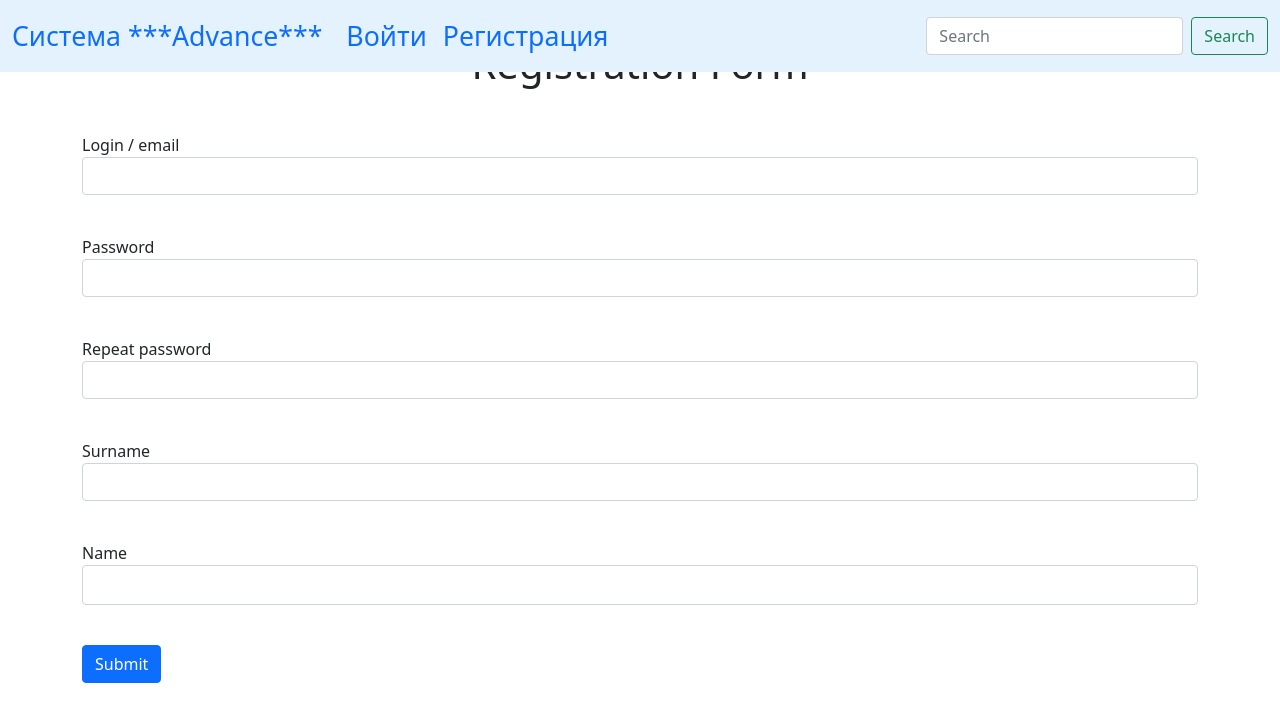
After one commit to Andrey-Kirilll/Last-Project-WEB-, a Flask app: template templates/user_registration.html in a window 1280 px wide. The commit adds this page. Shown: the top 722 px of the page. Run offline with Flask 2, Linux system fonts and the light colour scheme; the template is opened without the code that fills it: values that come from a table or form of the project are taken from there, others are empty.

Commit message:
User/Admin profiles changes

```diff
--- a/data/forms.py
+++ b/data/forms.py
@@ -1,16 +1,15 @@
 from flask_wtf import FlaskForm
-from wtforms import SubmitField, StringField, PasswordField, BooleanField, RadioField
+from wtforms import SubmitField, StringField, PasswordField, BooleanField, RadioField, SelectMultipleField, FloatField
 from wtforms.fields.html5 import EmailField
 from wtforms.validators import DataRequired
 
 
-class RegisterForm(FlaskForm):
+class RegistrationForm(FlaskForm):
     email = EmailField('Login / email', validators=[DataRequired()])
     password = PasswordField('Password', validators=[DataRequired()])
     password_again = PasswordField('Repeat password', validators=[DataRequired()])
     surname = StringField('Surname', validators=[DataRequired()])
     name = StringField('Name', validators=[DataRequired()])
-    type = RadioField('Who are u?', choices=['User', 'Administrator'], validators=[DataRequired()])
     submit = SubmitField('Submit')
 
 
@@ -18,4 +17,19 @@ class LoginForm(FlaskForm):
     email = EmailField('Login / email', validators=[DataRequired()])
     password = PasswordField('Password', validators=[DataRequired()])
     remember_me = BooleanField('Remember me')
+    submit = SubmitField('Продолжить')
+
+
+class AddWork(RegistrationForm):
+    business = SelectMultipleField('Выберите тип организации', validators=[DataRequired()], coerce=str,
+                                   choices=[('Пятёрочка', 'Пятёрочка'), ('Магнит', 'Магнит'),
+                                            ('Будь Здоров', 'Будь Здоров')])
+    city = StringField('Введите название города', validators=[DataRequired()])
+    street = StringField('Введите название улицы', validators=[DataRequired()])
+    house = FloatField('Введите номер дома', validators=[DataRequired()])
+
+
+class RadioForm(FlaskForm):
+    type = RadioField('Who are u?', coerce=str, choices=[('1', 'User'), ('2', 'Administrator')], default='1',
+                      validators=[DataRequired()])
     submit = SubmitField('Submit')
--- a/data/models.py
+++ b/data/models.py
@@ -50,7 +50,7 @@ class Resources(SqlAlchemyBase, SerializerMixin):
     type = sqlalchemy.Column(sqlalchemy.String, nullable=True)
     price = sqlalchemy.Column(sqlalchemy.Integer, nullable=True)
     count = sqlalchemy.Column(sqlalchemy.Integer, nullable=True)
-    in_store = sqlalchemy.Column(sqlalchemy.String, nullable=True)
+    store = sqlalchemy.Column(sqlalchemy.String, nullable=True)
     store_address = sqlalchemy.Column(sqlalchemy.String, nullable=True)
     #administrator_id = sqlalchemy.Column(sqlalchemy.Integer, sqlalchemy.ForeignKey("administrators.id"), nullable=True)
     created_datetime = sqlalchemy.Column(sqlalchemy.DateTime, default=datetime.datetime.now)
--- a/main.py
+++ b/main.py
@@ -1,8 +1,8 @@
 from flask import Flask, make_response, jsonify, render_template
-from flask_login import login_user, LoginManager, login_required, logout_user
+from flask_login import login_user, LoginManager, login_required, logout_user, current_user
 from werkzeug.utils import redirect
-from data.models import User
-from data.forms import RegisterForm, LoginForm
+from data.models import User, Administrator
+from data.forms import RegistrationForm, LoginForm, AddWork, RadioForm
 from data import db_session
 from data import search
 
@@ -17,6 +17,21 @@ login_manager.init_app(app)
 def load_user(user_id):
     db_sess = db_session.create_session()
     return db_sess.query(User).get(user_id)
+
+
+@app.route('/profile', methods=['GET', 'POST'])
+def on_profile():
+    db_sess = db_session.create_session()
+    try:
+        user_info = db_sess.query(User).get(current_user.id)
+        print(user_info.name)
+    except Exception:
+        user_info = None
+        admin_info = db_sess.query(Administrator).get(current_user.id)
+    if user_info is not None:
+        return render_template('lets see user profile.html', user=user_info)
+    else:
+        return render_template('', admin=admin_info)
 
 
 @app.route('/logout')
@@ -50,14 +65,25 @@ def index():
 
 @app.route('/registration', methods=['GET', 'POST'])
 def registration():
-    form = RegisterForm()
+    form = RadioForm()
+    if form.validate_on_submit():
+        if form.type.data == '1':
+            return redirect('/user_registration')
+        else:
+            return redirect('/admin_registration')
+    return render_template('radio.html', title='Who are you?', form=form)
+
+
+@app.route('/user_registration', methods=['GET', 'POST'])
+def user_registration():
+    form = RegistrationForm()
     if form.validate_on_submit():
         if form.password.data != form.password_again.data:
-            return render_template('registration.html', title='Registration', form=form,
+            return render_template('user_registration.html', title='Registration', form=form,
                                    message="Passwords don't match")
         db_sess = db_session.create_session()
         if db_sess.query(User).filter(User.email == form.email.data).first():
-            return render_template('registration.html', title='Registration', form=form,
+            return render_template('user_registration.html', title='Registration', form=form,
                                    message="This user already exists")
         user = User(
             name=form.name.data,
@@ -68,7 +94,32 @@ def registration():
         db_sess.add(user)
         db_sess.commit()
         return redirect('/login')
-    return render_template('registration.html', title='Регистрация', form=form)
+    return render_template('user_registration.html', title='Регистрация', form=form)
+
+
+@app.route('/admin_registration', methods=['GET', 'POST'])
+def admin_registration():
+    form = AddWork()
+    if form.validate_on_submit():
+        if form.password.data != form.password_again.data:
+            return render_template('admin_registration.html', title='Registration', form=form,
+                                   message="Passwords don't match")
+        db_sess = db_session.create_session()
+        if db_sess.query(Administrator).filter(Administrator.email == form.email.data).first():
+            return render_template('admin_registration.html', title='Registration', form=form,
+                                   message="This admin already exists")
+        admin = Administrator(
+            name=form.name.data,
+            surname=form.surname.data,
+            email=form.email.data,
+            store_name=form.business.data[0],
+            store_address=','.join([form.city.data, form.street.data, str(form.house.data)])
+        )
+        admin.set_password(form.password.data)
+        db_sess.add(admin)
+        db_sess.commit()
+        return redirect('/login')
+    return render_template('admin_registration.html', title='Регистрация', form=form)
 
 
 @app.route('/login', methods=['GET', 'POST'])
@@ -77,8 +128,12 @@ def login():
     if form.validate_on_submit():
         db_sess = db_session.create_session()
         user = db_sess.query(User).filter(User.email == form.email.data).first()
+        admin = db_sess.query(Administrator).filter(Administrator.email == form.email.data).first()
         if user and user.check_password(form.password.data):
             login_user(user, remember=form.remember_me.data)
+            return redirect("/")
+        elif admin and admin.check_password(form.password.data):
+            login_user(admin, remember=form.remember_me.data)
             return redirect("/")
         return render_template('login.html', message="Wrong login or password", form=form)
     return render_template('login.html', title='Authorization', form=form)
--- a/templates/main.html
+++ b/templates/main.html
@@ -9,21 +9,30 @@
     <title>Greetings!</title>
   </head>
   <body>
-        <nav class="navbar navbar-expand-lg" style="background-color: #e3f2fd;">
+        <nav class="navbar navbar-expand-lg fixed-top" style="background-color: #e3f2fd;">
           <div class="container-xxl">
             <a class="navbar-brand" style='font-size: 20pt' href="/">Система ***Advance***</a>
             <div class="collapse navbar-collapse" id="navbarSupportedContent">
               <ul class="navbar-nav me-auto mb-2 mb-lg-0">
                 {% if current_user.is_authenticated %}
-                <li class="nav-item">
-                    <a class="'nav-link" style="font-size: 20pt" href="/logout">{{ current_user.name }}</a>
+                <li id="user" class="nav-item">
+                      <div class="dropdown">
+                        <button class="btn btn-secondary dropdown-toggle" type="button" id="dropdownMenuButton1" data-bs-toggle="dropdown" aria-expanded="false">
+                        {{ current_user.name }}
+                        </button>
+                          <ul class="dropdown-menu" aria-labelledby="dropdownMenuLink">
+                            <li><a class="dropdown-item" href="/logout">Выход</a></li>
+                            <li><a class="dropdown-item" href="/profile">Мой профиль</a></li>
+                            <li><a class="dropdown-item" href="#">Something else here</a></li>
+                          </ul>
+                      </div>
                   </li>
                 {% else %}
                   <li class="nav-item">
-                    <a class="nav-link" style='font-size: 20pt' href="/login">Sign In</a>
+                    <a class="nav-link" style='font-size: 20pt' href="/login">Войти</a>
                   </li>
                   <li class="nav-item">
-                    <a class="nav-link" style='font-size: 20pt' href="/registration">Sign Up</a>
+                    <a class="nav-link" style='font-size: 20pt' href="/registration">Регистрация</a>
                   </li>
                 {% endif %}
               </ul>
@@ -36,7 +45,13 @@
           </div>
         </nav>
         <main role="main" class="container">
-          {% block registration %}
+          {% block admin_registration %}
+          {% endblock %}
+
+          {% block radio %}
+          {% endblock %}
+
+          {% block user_registration %}
           {% endblock %}
 
           {% block login %}
@@ -47,6 +62,9 @@
 
           {% block table %}
           {% endblock %}
+
+          {% block profile %}
+          {% endblock %}
         </main>
     <script src="https://cdn.jsdelivr.net/npm/@popperjs/core@2.9.1/dist/umd/popper.min.js" integrity="sha384-SR1sx49pcuLnqZUnnPwx6FCym0wLsk5JZuNx2bPPENzswTNFaQU1RDvt3wT4gWFG" crossorigin="anonymous"></script>
     <script src="https://cdn.jsdelivr.net/npm/bootstrap@5.0.0-beta3/dist/js/bootstrap.min.js" integrity="sha384-j0CNLUeiqtyaRmlzUHCPZ+Gy5fQu0dQ6eZ/xAww941Ai1SxSY+0EQqNXNE6DZiVc" crossorigin="anonymous"></script>
--- /dev/null
+++ b/templates/user_registration.html
@@ -0,0 +1,59 @@
+{% extends "main.html" %}
+
+{% block user_registration %}
+<h1>Registration Form</h1>
+
+<form action="" method="post">
+    {{ form.hidden_tag() }}
+    {{ form.csrf_token }}
+    <p>
+        {{ form.email.label }}<br>
+        {{ form.email(class="form-control", type="email") }}<br>
+        {% for error in form.email.errors %}
+    <p class="alert alert-danger" role="alert">
+        {{ error }}
+    </p>
+    {% endfor %}
+
+    <p>
+        {{ form.password.label }}<br>
+        {{ form.password(class="form-control", type="password") }}<br>
+        {% for error in form.password.errors %}
+    <p class="alert alert-danger" role="alert">
+        {{ error }}
+    </p>
+    {% endfor %}
+
+    <p>
+        {{ form.password_again.label }}<br>
+        {{ form.password_again(class="form-control", type="password") }}<br>
+        {% for error in form.password_again.errors %}
+    <p class="alert alert-danger" role="alert">
+        {{ error }}
+    </p>
+    {% endfor %}
+
+    <p>
+        {{ form.surname.label }}<br>
+        {{ form.surname(class="form-control") }}<br>
+        {% for error in form.surname.errors %}
+    <p class="alert alert-danger" role="alert">
+        {{ error }}
+    </p>
+    {% endfor %}
+
+    <p>
+        {{ form.name.label }}<br>
+        {{ form.name(class="form-control") }}<br>
+        {% for error in form.name.errors %}
+    </p>
+
+    <p class="alert alert-danger" role="alert">
+        {{ error }}
+    </p>
+    {% endfor %}
+
+    <p>{{ form.submit(type="submit", class="btn btn-primary") }}</p>
+    {{message}}
+</form>
+{% endblock %}
```
Also changed, not shown: templates/admin_registration.html (renamed from templates/registration.html, +40 -9 lines), templates/lets see user profile.html (added, +12 -0 lines), templates/radio.html (added, +21 -0 lines), db/example.db (deleted), db/search_system.db.
